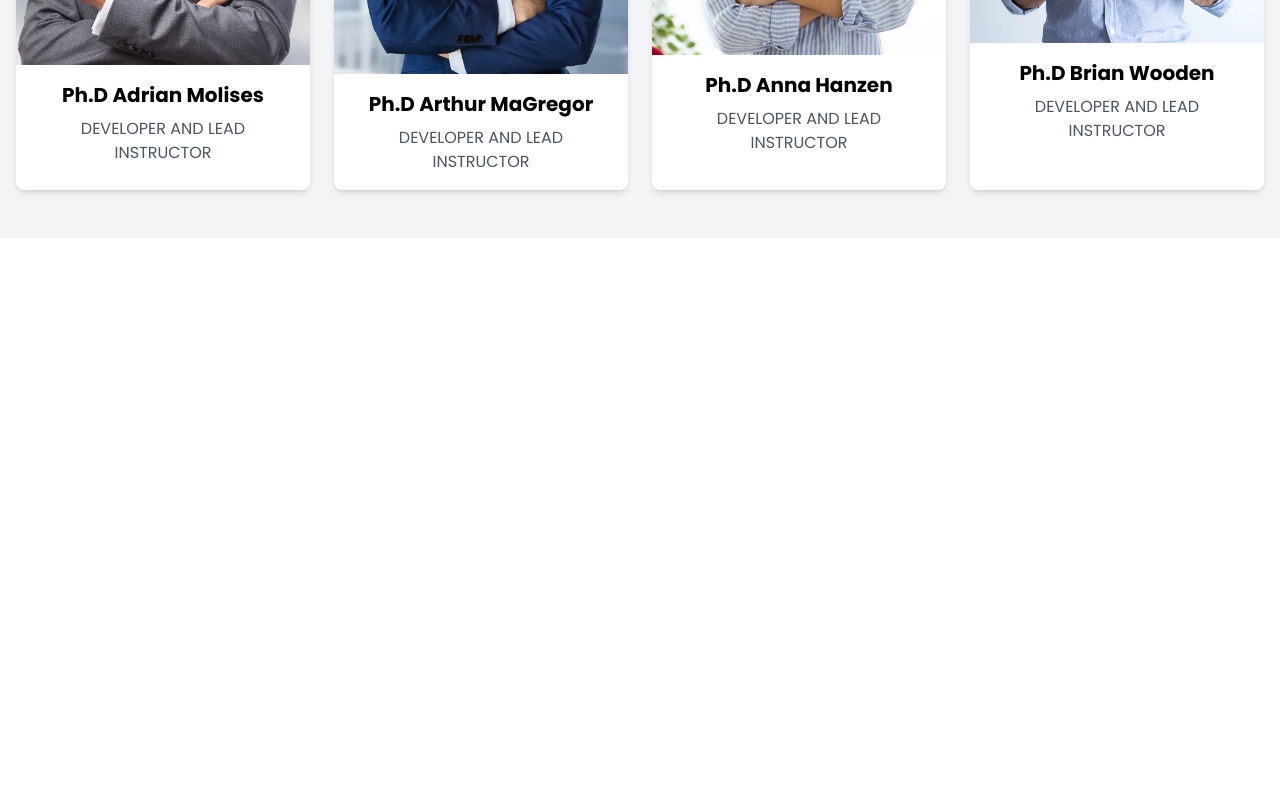
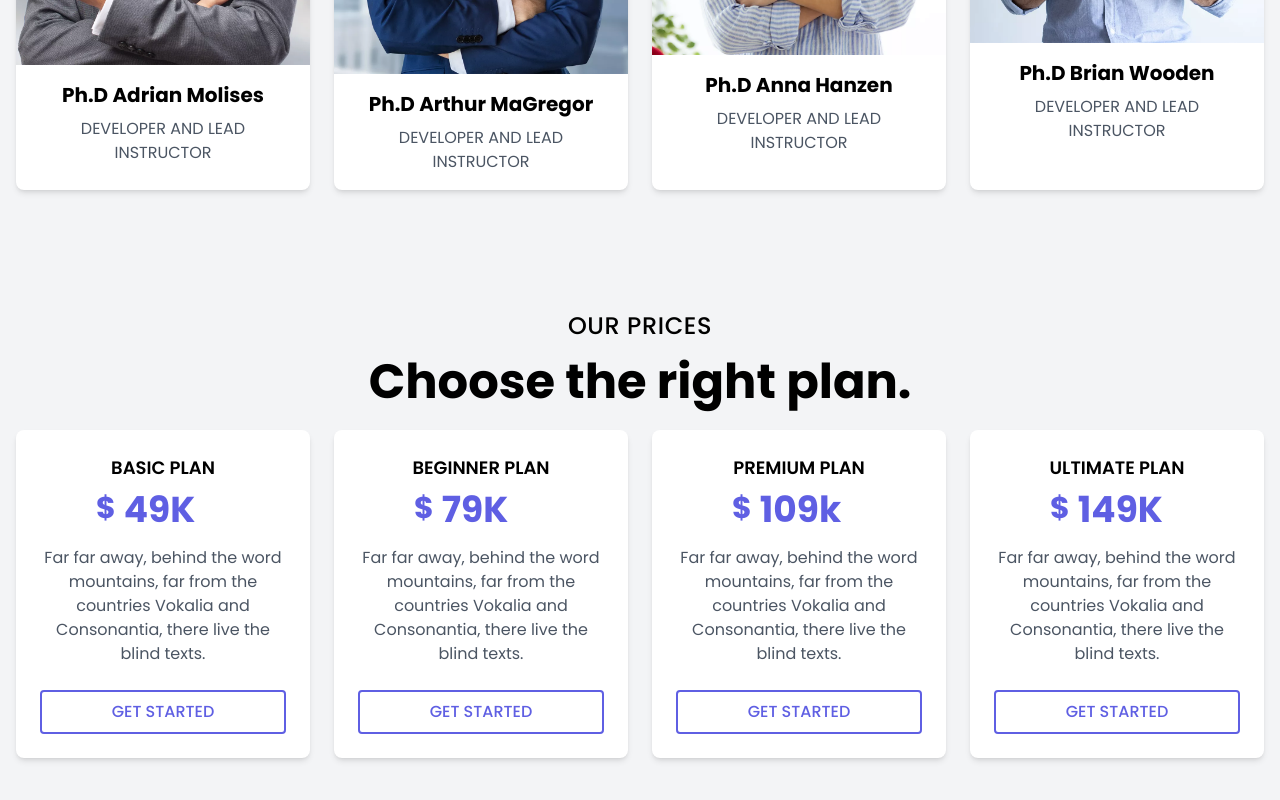
Before and after one commit to Sajika2000/Education_Web_Site, a React (Create React App) app in the folder education-web-site/: page / in a window 1280 px wide. Shown: the part 3454-4254 px from the top of the page. Before the commit the page ends 3692 px from the top, so only its background shows below. Built offline with nearby package versions, Linux system fonts and the light colour scheme.

Commit message:
create pricing section

```diff
--- a/education-web-site/src/App.js
+++ b/education-web-site/src/App.js
@@ -4,6 +4,7 @@ import About from './Component/About';
 import CouseHome from './Component/Allcourses/CouseHome';
 import Home from './Component/Home';
 import Navbar from './Component/Navbar';
+import Pricing from './Component/Price/Pricing';
 import Team from './Component/Team/Team';
 
 function App() {
@@ -23,6 +24,9 @@ function App() {
         <div id='team'>
           <Team/>
         </div>
+        <div id='price'>
+          <Pricing/>
+        </div>
 
       </main>
 
--- /dev/null
+++ b/education-web-site/src/Component/Price/Pricing.js
@@ -0,0 +1,18 @@
+import React from 'react';
+import PricingCard from './PricingCard';
+
+const Pricing = () => {
+  return (
+    <section className='py-12 bg-gray-100'>
+      <div className='px-4 mx-auto max-w-7xl'>
+        <h1 className='mt-6 mb-2 text-2xl font-medium tracking-wide text-center text-black'>OUR PRICES</h1>
+        <h2 className='mt-4 mb-6 text-5xl font-bold text-center'>
+          Choose the right plan.
+        </h2>
+        <PricingCard />
+      </div>
+    </section>
+  );
+}
+
+export default Pricing;
--- /dev/null
+++ b/education-web-site/src/Component/Price/PricingCard.js
@@ -0,0 +1,23 @@
+import React from 'react';
+import { price } from '../Commen/dummydata';
+
+const PricingCard = () => {
+  return (
+    <div className="grid grid-cols-1 gap-6 md:grid-cols-2 lg:grid-cols-4 ">
+      {price.map((val, index) => (
+        <div key={index} className="p-6 bg-white rounded-lg shadow-md ">
+          <h4 className="items-center mb-2 text-lg font-semibold text-center">{val.name}</h4>
+          <h1 className="ml-14 flex  mb-4 text-4xl font-bold text-[#5f5fe3] ]">
+            <span className="mr-2 text-3xl">$</span>{val.price}
+          </h1>
+          <p className="mb-6 text-center text-gray-600  hover:text-[#c6c5f5]">{val.desc}</p>
+          <button className=' w-full items-center font-medium border-2 px-6 py-2 border-[#5f5fe3] bg-white hover:bg-[#5f5fe3] hover:text-white transition rounded text-[#5f5fe3]'>
+            GET STARTED
+          </button>
+        </div>
+      ))}
+    </div>
+  )
+}
+
+export default PricingCard;
```
